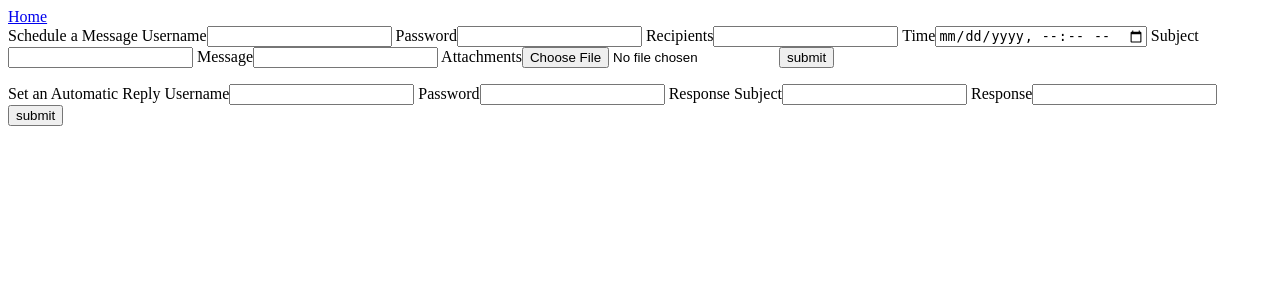
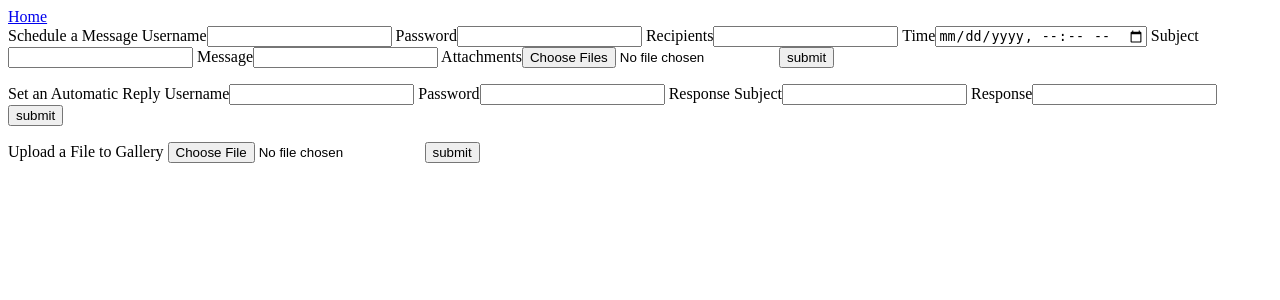
Before and after one commit to tonyli7/potential-tribble, a Flask app: page /admin in a window 1280 px wide. Shown: the top 300 px of the page. Run offline with Flask 2, Linux system fonts and the light colour scheme.

Commit message:
Cleaned up emailing attachments

```diff
--- a/app.py
+++ b/app.py
@@ -1,7 +1,9 @@
-import utils, mongo
+import utils, mongo, os
 from flask import Flask, session, render_template, url_for, request, redirect, send_from_directory
 
+ALLOWED_EXTENSIONS = set(['txt', 'pdf', 'png', 'jpg', 'jpeg', 'gif'])
 app = Flask(__name__)
+app.config['UPLOAD_FOLDER'] = './uploads'
 
 @app.route("/")
 @app.route("/home")
@@ -41,7 +43,6 @@ def register():
             pwd = request.form['pwd']
 
             utils.createUser(email, pwd, "admin")
-
             return render_template("register.html", success="You've successfully registered!")
         else:
             return render_template("register.html", success="You've left some fields empty")
@@ -52,10 +53,29 @@ def register():
 def admin():
     if request.method == 'POST':
         if 'schedule-email' in request.form:
-            utils.scheduleNotification(request.form['email'],request.form['password'],request.form['recipients'],request.form['subject'],request.form['message'],request.files['attachment'].read(),request.form['time'])
+            file_bins=[]
+            if request.files['attachment']:
+                files = request.files.getlist('attachment')
+                file_bins = [(attachment.filename,attachment.read()) for attachment in files]
+            utils.scheduleNotification(request.form['email'],request.form['password'],request.form['recipients'],request.form['subject'],request.form['message'],file_bins,request.form['time'])
+
         if 'set-reply' in request.form:
             utils.scheduleEmailListener(request.form['email'],request.form['password'],request.form['subject'],request.form['response'])
+        if 'upload-file' in request.form:
+            file = request.files['file']
+            if file and allowed_file(file.filename):
+                filename = file.filename#might need werkzeug.secure_filename()
+                file.save(os.path.join(app.config['UPLOAD_FOLDER'],filename))
+                return redirect(url_for('uploaded_file',filename=filename))
     return render_template("admin.html")
+
+def allowed_file(filename):
+    return '.' in filename and \
+           filename.rsplit('.', 1)[1] in ALLOWED_EXTENSIONS
+
+@app.route('/uploads/<filename>')
+def uploaded_file(filename):
+    return send_from_directory(app.config['UPLOAD_FOLDER'],filename)
 
 if __name__=="__main__":
     app.debug = True
--- a/templates/admin.html
+++ b/templates/admin.html
@@ -9,7 +9,7 @@
       Time<input name="time" type="datetime-local">
       Subject<input name="subject" type="text">
       Message<input name="message" type="text">
-      Attachments<input name="attachment" type="file">
+      Attachments<input name="attachment" type="file" multiple>
       <input name="schedule-email" type="submit" value="submit">
     </form>
     <form method="POST">
@@ -20,5 +20,10 @@
       Response<input name="response" type="text">
       <input name="set-reply" type="submit" value="submit">
     </form>
+    <form method="POST" enctype="multipart/form-data">
+      Upload a File to Gallery
+      <input type="file" name="file">
+      <input name="upload-file" type="submit" value="submit">
+    </form>
   </body>
 </html>
```
Also changed, not shown: utils.py (+40 -3 lines).
